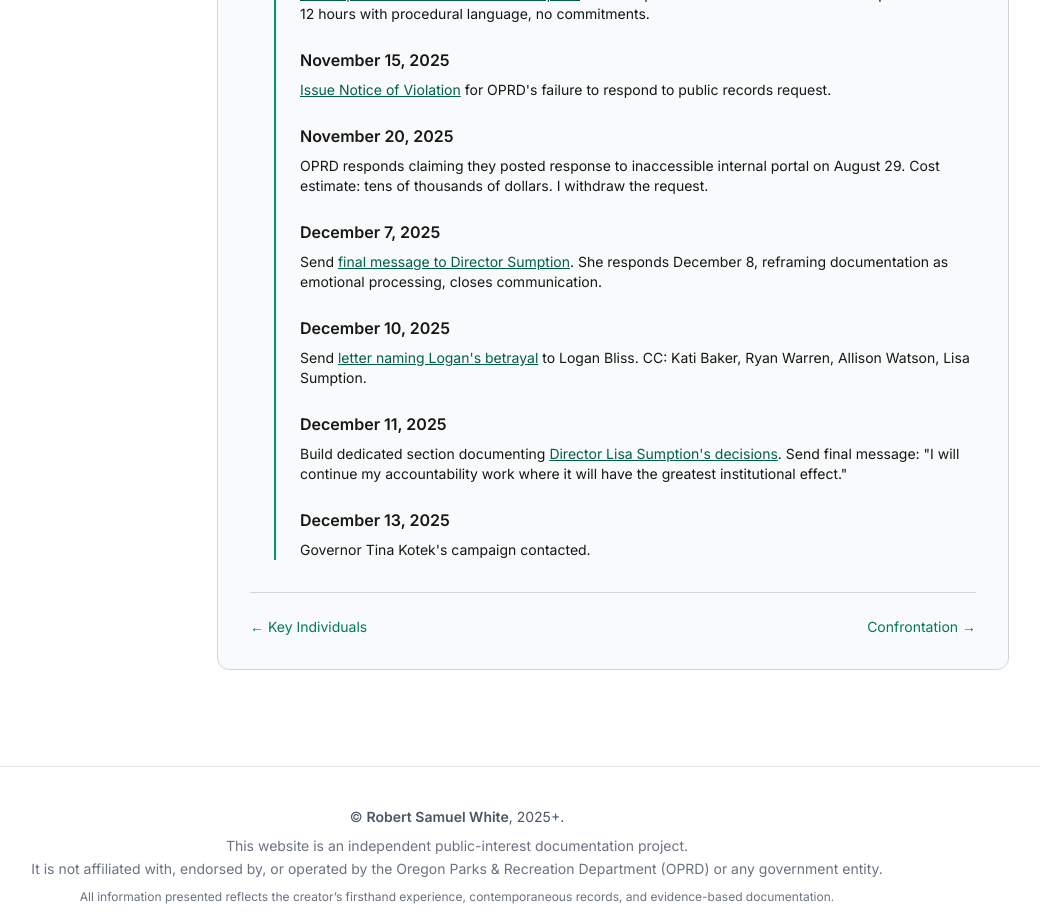
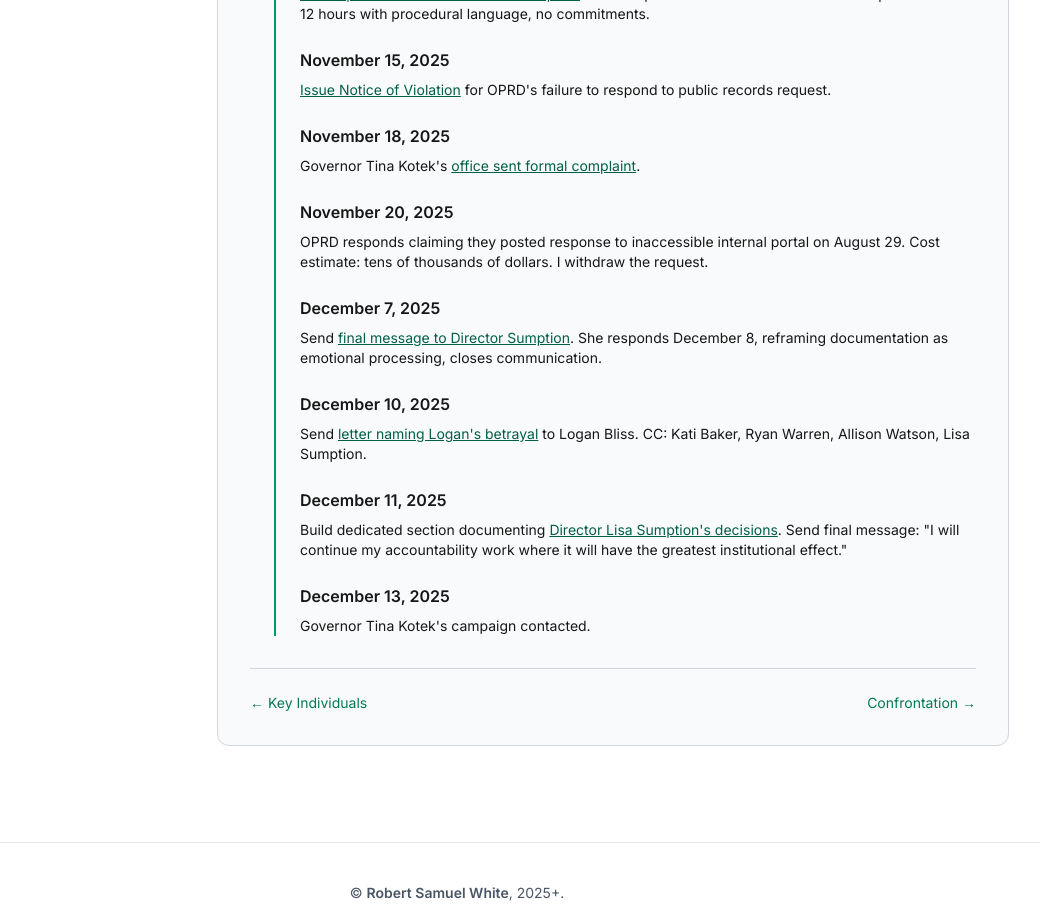
Before and after one commit to rswfire/rswfire.oprd, a Next.js app: page /timeline in a window 1280 px wide. Shown: the part 1520-2434 px from the top of the page, without its empty margins (183-1223 px from the left). Built offline with nearby package versions, Linux system fonts and the light colour scheme.

Commit message:
Updated Timeline.tsx

```diff
--- a/app/(archive)/timeline/page.tsx
+++ b/app/(archive)/timeline/page.tsx
@@ -129,6 +129,13 @@ export default function TimelinePage() {
                 </li>
 
                 <li>
+                    <div className="font-semibold">November 18, 2025</div>
+                    <div className="mt-2 text-sm">
+                        Governor Tina Kotek's <Link href="https://www.oprdvolunteerabuse.org/correspondence/complaints/governor-kotek-2025-11-18" className="underline text-emerald-800 hover:text-emerald-600">office sent formal complaint</Link>.
+                    </div>
+                </li>
+
+                <li>
                     <div className="font-semibold">November 20, 2025</div>
                     <div className="mt-2 text-sm">
                         OPRD responds claiming they posted response to inaccessible internal portal on August 29. Cost estimate: tens of thousands of dollars. I withdraw the request.
```
